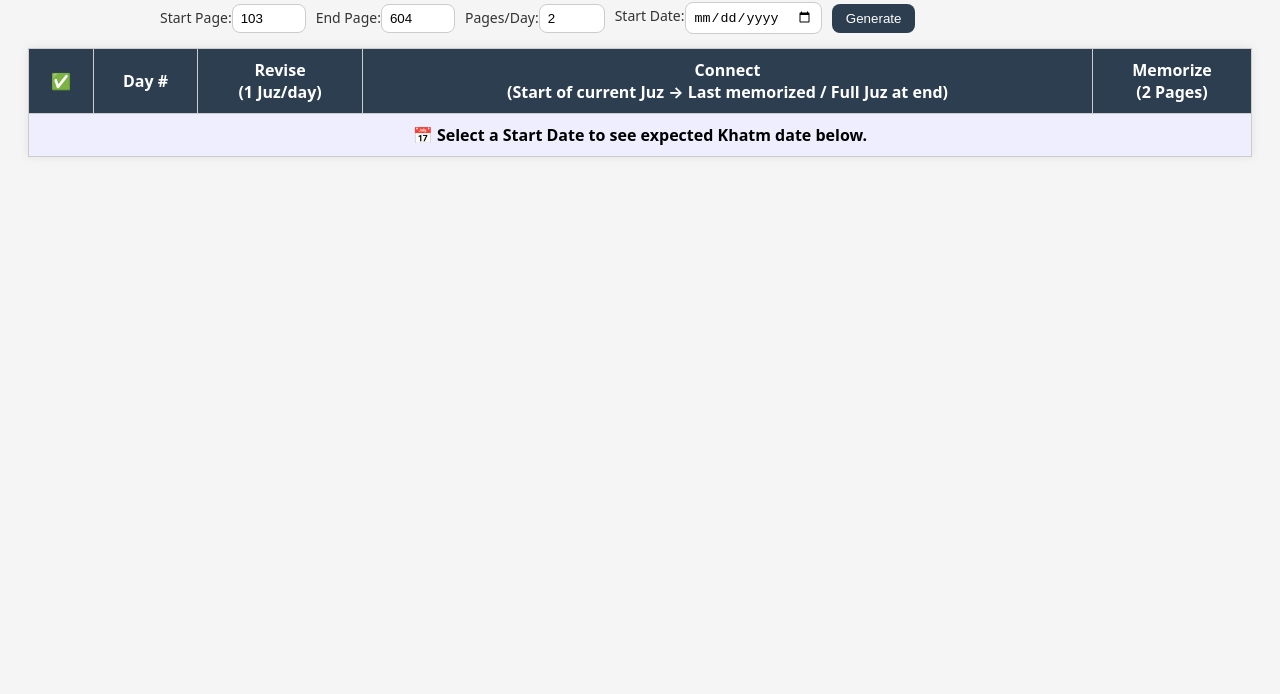
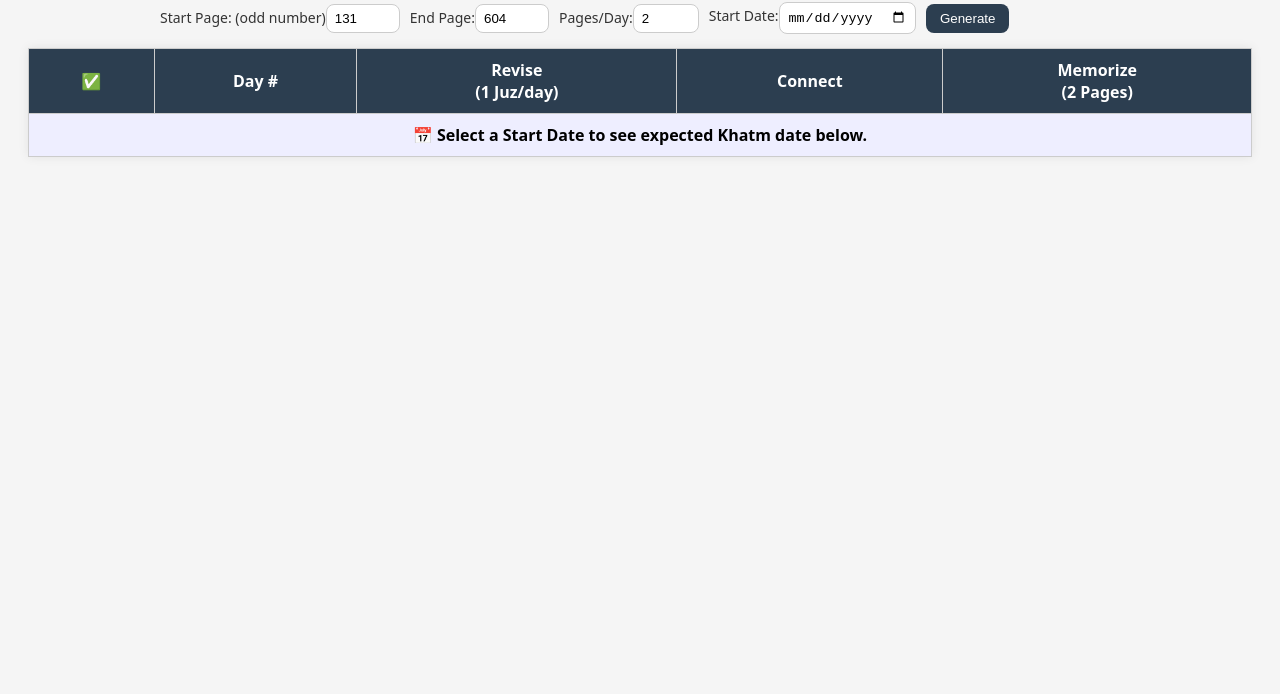
Before and after one commit to SgtRocket786/Quran-Planner, a plain HTML site: page index.html in a window 1280 px wide. Shown: the part 106-800 px from the top of the page. Drawn offline with Linux system fonts and the light colour scheme.

Commit message:
Update index.html

```diff
--- a/index.html
+++ b/index.html
@@ -30,7 +30,7 @@ tfoot td{font-weight:bold;background:#eef;color:#000;text-align:center;}
 <h1>Quran Memorization Planner</h1>
 
 <div class="controls">
-  <label>Start Page:<input id="startPageInput" type="number" min="1" max="604" value="103"></label>
+  <label>Start Page: (odd number)<input id="startPageInput" type="number" min="1" max="604" value="131"></label>
   <label>End Page:<input id="endPageInput" type="number" min="1" max="604" value="604"></label>
   <label>Pages/Day:<input id="ppdInput" type="number" min="1" max="10" value="2"></label>
   <label>Start Date:<input id="startDateInput" type="date"></label>
@@ -43,7 +43,7 @@ tfoot td{font-weight:bold;background:#eef;color:#000;text-align:center;}
   <th>✅</th>
   <th>Day #</th>
   <th>Revise<br>(1 Juz/day)</th>
-  <th>Connect<br>(Start of current Juz → Last memorized / Full Juz at end)</th>
+  <th>Connect<br></th>
   <th>Memorize<br>(2 Pages)</th>
 </tr>
 </thead>
```
